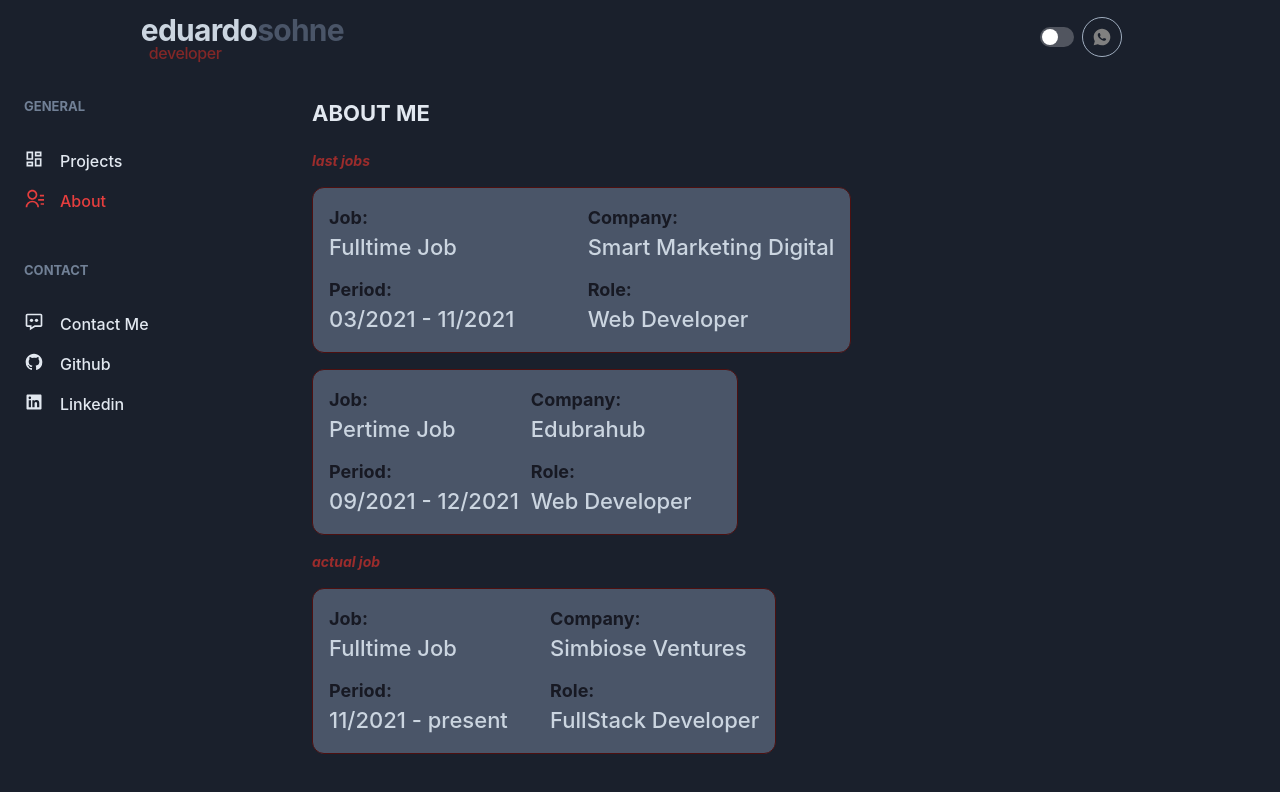
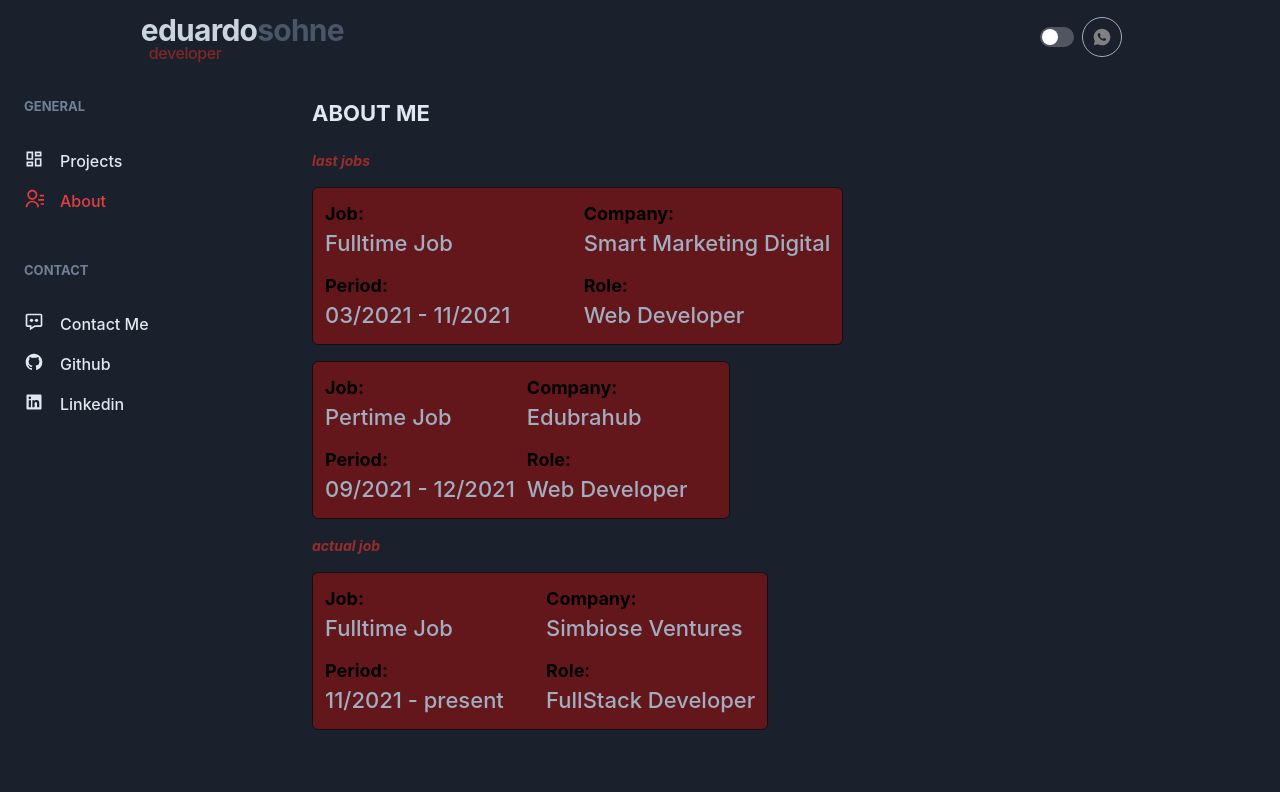
Before and after one commit to dudusohne/nextresume, a Next.js app: page /about in a window 1280 px wide. Shown: the top 792 px of the page. Built offline with nearby package versions, Linux system fonts and the light colour scheme.

Commit message:
fix few things

```diff
--- a/src/components/AboutJob/index.tsx
+++ b/src/components/AboutJob/index.tsx
@@ -1,13 +1,13 @@
 import { Text, useColorModeValue, Grid, GridItem, Box, Divider } from '@chakra-ui/react';
-import { AboutJobProps } from '../../Interface/interface';
+import { AboutJobProps } from '../../interface/interface';
 
 export function AboutJob({ job, company, period, role }: AboutJobProps) {
-    const bg = useColorModeValue("gray.800", "gray.600")
-    const title = useColorModeValue("gray.200", "gray.900")
-    const text = useColorModeValue("gray.200", "gray.300")
+    const bg = useColorModeValue("gray.800", "red.900")
+    const title = useColorModeValue("gray.200", "black")
+    const text = useColorModeValue("gray.200", "gray.400")
 
     return (
-        <Box bg={bg} maxWidth={540} borderRadius={12} p="4" borderColor="red.500" border="1px solid #4d1010">
+        <Box bg={bg} maxWidth={540} borderRadius={6} p="3" border="1px solid #111">
             <Grid
                 templateRows="repeat(2, 1fr)"
                 templateColumns="repeat(2, 1fr)"
--- a/src/pages/home.tsx
+++ b/src/pages/home.tsx
@@ -10,7 +10,7 @@
 import { Header } from "../components/Header";
 import { Sidebar } from "../components/Sidebar";
 import { ProjectBox } from "../components/ProjectBox";
-import { MiniCard } from "../MiniCard/MiniCard";
+import { MiniCard } from "../components/MiniCard/MiniCard";
 
 import { RiGithubFill } from "react-icons/ri";
 import { FaPython, FaVuejs } from "react-icons/fa";
```
Also changed, not shown: src/components/AboutJobTwo/index.tsx (added, +21 -0 lines), src/components/MiniCard/MiniCard.tsx (renamed from src/MiniCard/MiniCard.tsx), src/interface/interface.ts (renamed from src/Interface/interface.ts), src/pages/about.tsx (line endings or trailing spaces).
